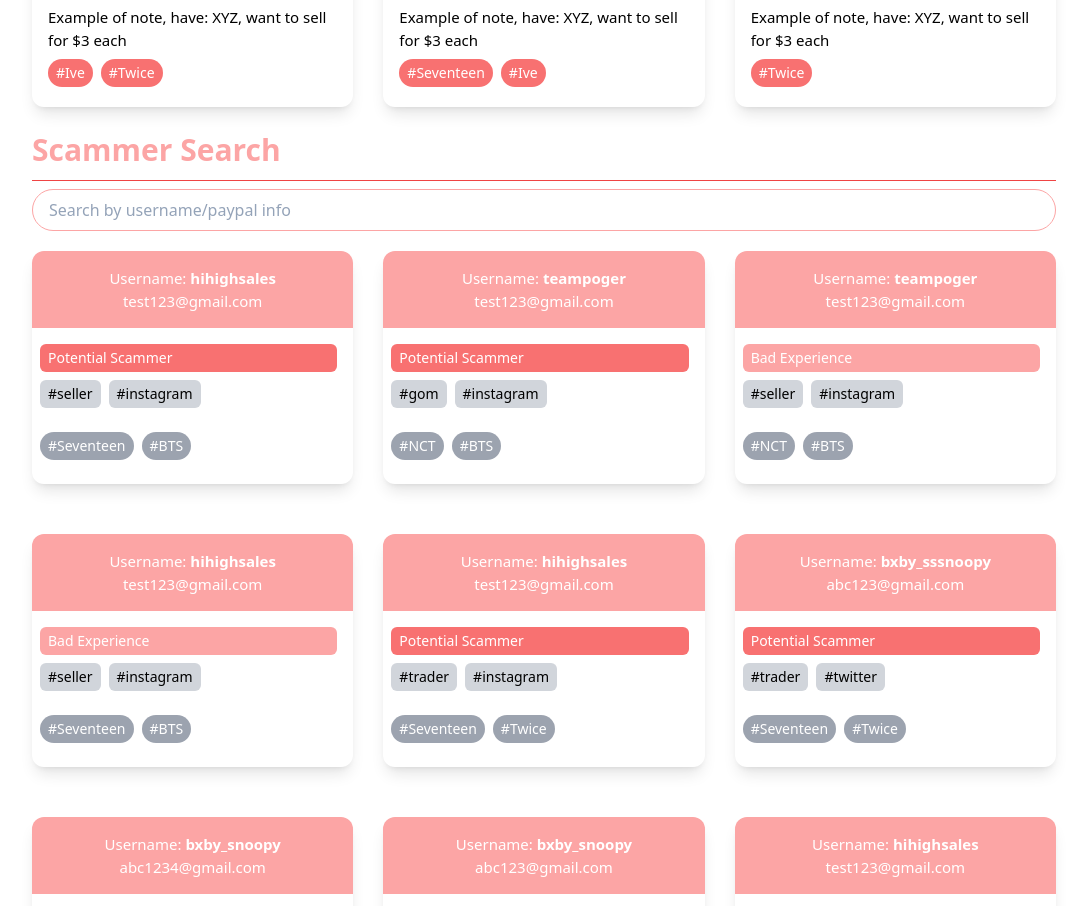
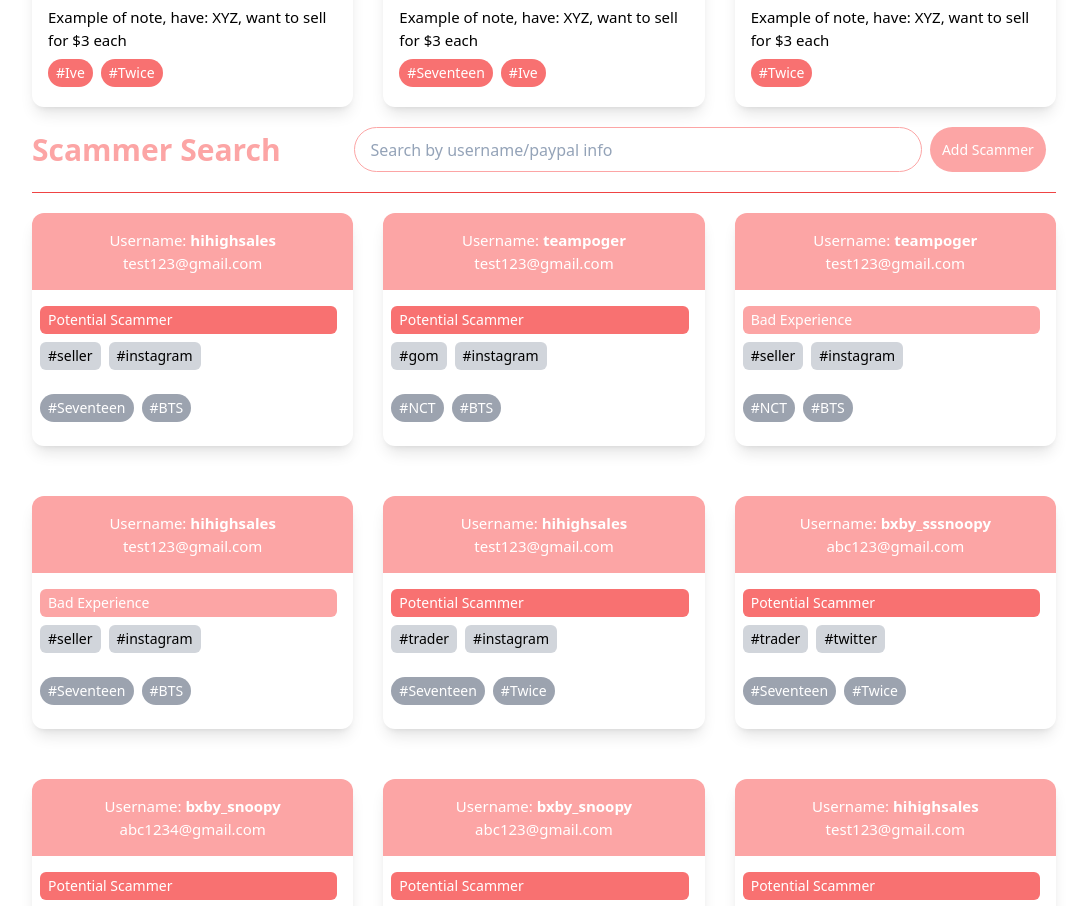
Before and after one commit to xiaqian1999/Kpop-All-In-One, a React (Vite) app: page / in a window 1280 px wide. Shown: the part 2282-3188 px from the top of the page, without its empty margins (96-1183 px from the left). Built offline with nearby package versions, Linux system fonts and the light colour scheme.

Commit message:
Scammer page frontend add a button

```diff
--- a/src/components/SearchScammer.jsx
+++ b/src/components/SearchScammer.jsx
@@ -16,16 +16,20 @@ const SearchScammer = ({searchScammerKeyword, setSearchScammerKeyword}) => {
 
     return (
         <div className='mt-5' id="scammer-section">
-            <h2 className='text-[30px] font-extrabold text-red-300'>Scammer Search</h2>
-            <hr className='my-2 h-[1px] bg-red-500 border-none' />
-            <FontAwesomeIcon icon="fa-solid fa-magnifying-glass " />
+            <div className='flex flex-nowrap w-full'>
+                <h2 className='flex-1 text-[30px] font-extrabold text-red-300'>Scammer Search</h2>
+                <div className='flex-auto flex flex-wrap'>
                     <input
                         type="text"
                         placeholder='Search by username/paypal info'
                         value={searchScammerKeyword}
                         onChange={(e) => setSearchScammerKeyword(e.target.value)}
-                className='w-full border border-red-300 py-2 px-4 rounded-full placeholder-slate-400'
+                        className='w-4/5 border border-red-300 py-2 px-4 rounded-full placeholder-slate-400 mx-2'
                     />
+                    <button className='bg-red-300 text-white py-1 px-3 rounded-full text-sm cursor-pointer hover:bg-red-400'>Add Scammer</button>
+                </div>
+            </div>
+            <hr className='my-5 h-[1px] bg-red-500 border-none' />
             <div className='display-list grid mt-5 gap-[30px]'>
                 {filteredData.length === 0 && <p>No Scammer Found</p>}
                 {filteredData.map((item, index) => {
```
Lines whose indentation alone changed are shown as unchanged.
